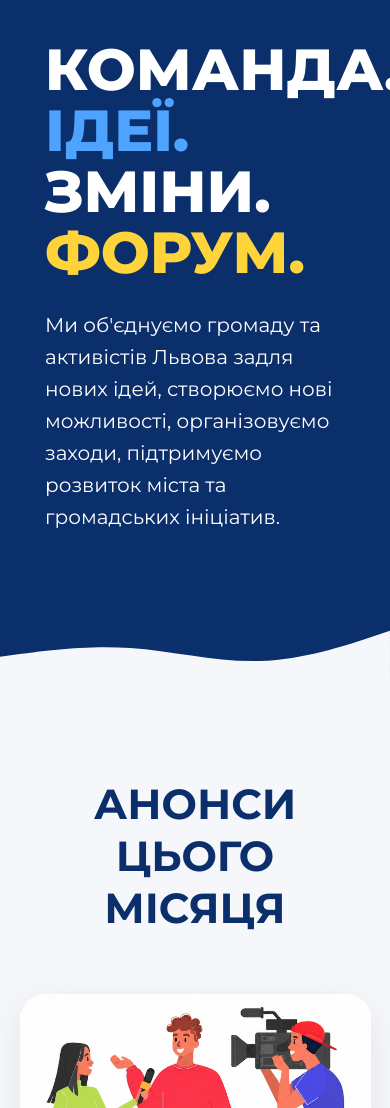
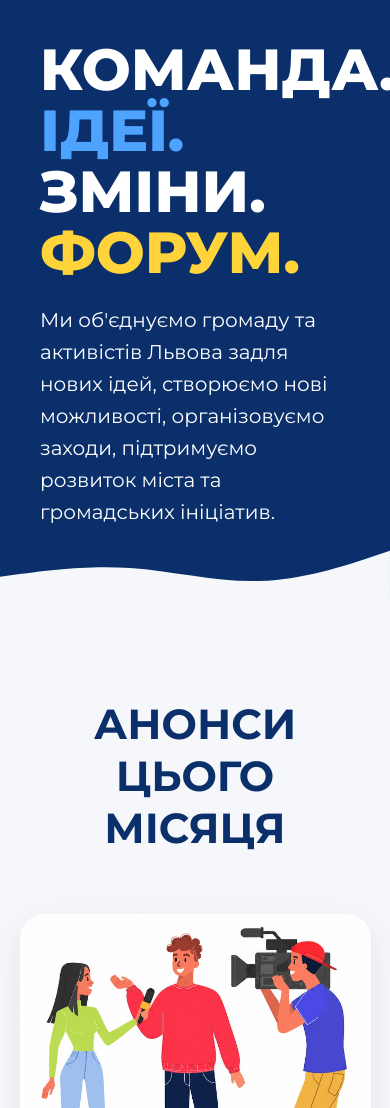
Before and after one commit to hgjy896jtn-spec/forum-lviv, a plain HTML site: page index.html in a window 390 px wide. Shown: the top 1108 px of the page. Drawn offline with Linux system fonts and the light colour scheme.

Commit message:
Add files via upload

```diff
--- a/style.css
+++ b/style.css
@@ -941,19 +941,19 @@
 .hero-text{
     width:100%;
     text-align:left;
-    padding-left:5px;
+    padding:40px 10px 0 0;
 }
 
 .hero-text h1{
     font-size:58px;
     line-height:1.05;
-    margin-left:0;
+    margin:0;
 }
 
 .description{
     font-size:20px;
     max-width:100%;
-    margin-left:0;
+    margin:20px 0 0;
 }
 
 .menu{
```
